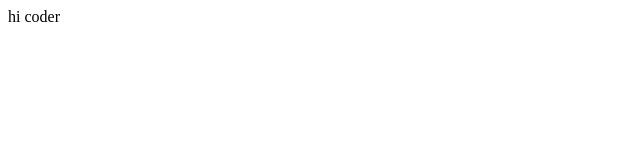
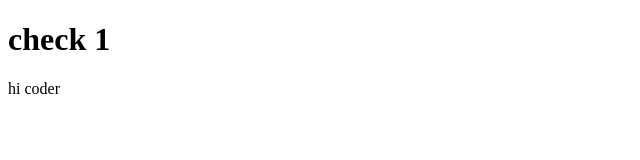
Before and after one commit to shivamgupt8/lerrn-git, a plain HTML site: page index.html in a window 1280 px wide. Shown: the whole page, without its empty margins (0-640 px from the left). Drawn offline with Linux system fonts and the light colour scheme.

Commit message:
added h1

```diff
--- a/index.html
+++ b/index.html
@@ -1,7 +1,7 @@
 <!DOCTYPE html>
 <html>
   <body>
+    <h1>check 1</h1>
     hi coder
-
   </body>
 </html>
```
